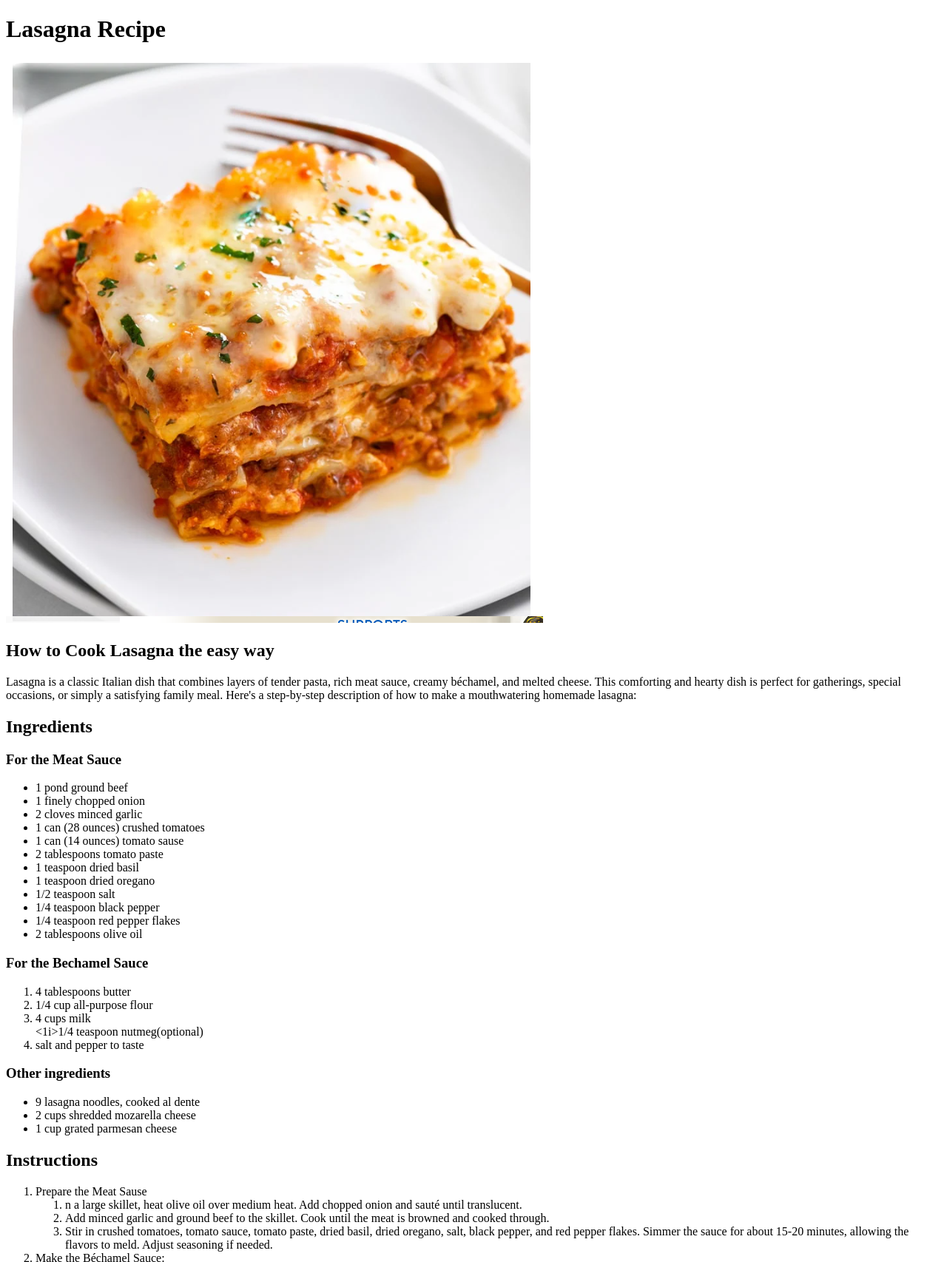
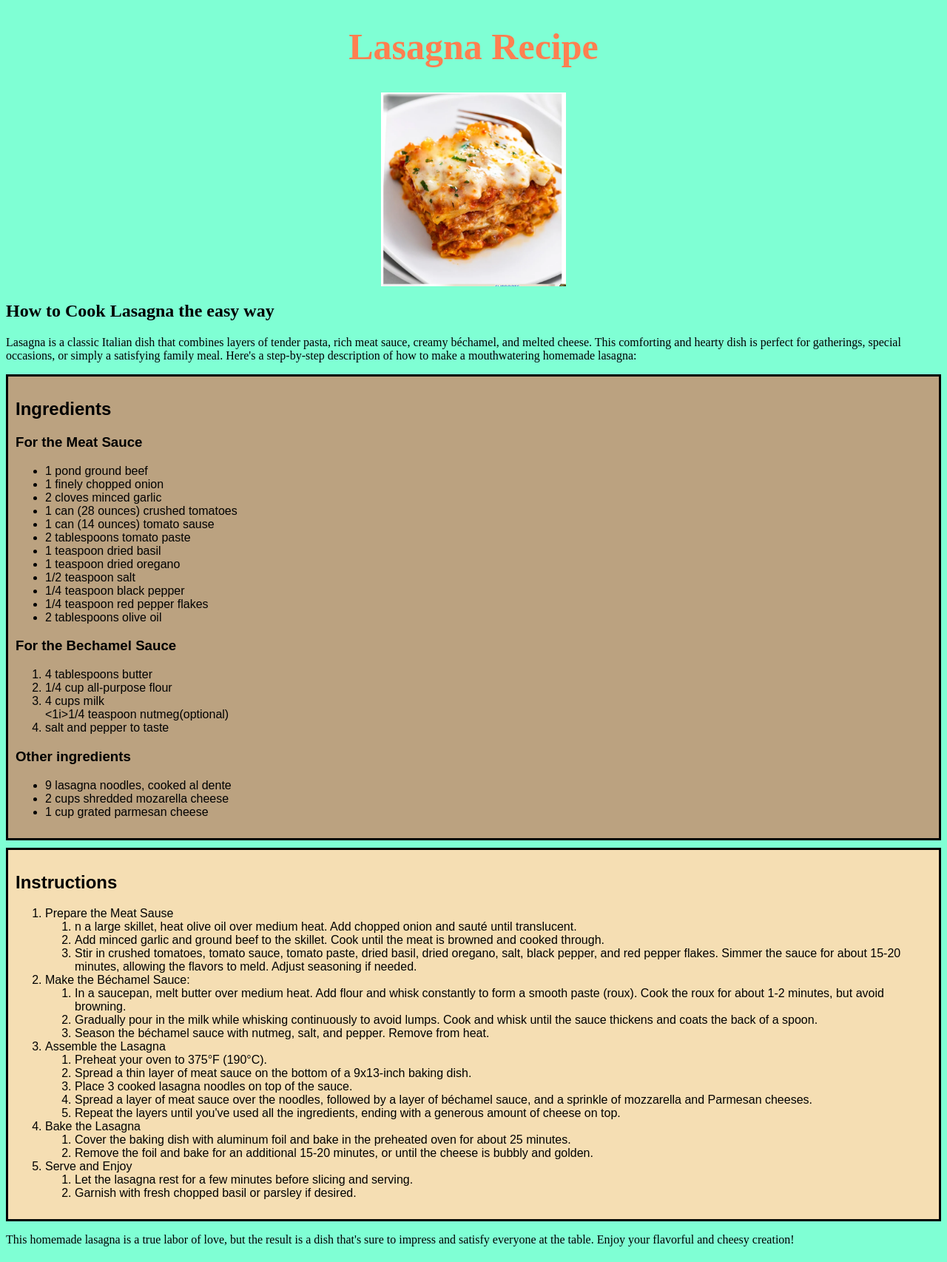
Before and after one commit to abelgcaguioa/odin-recipes, a plain HTML site: page recipes/lasagna.html in a window 1280 px wide. Shown: the top 1706 px of the page at 74% size. Drawn offline with Linux system fonts and the light colour scheme.

Commit message:
Added styling
Added css file to style the pages

```diff
--- a/recipes/lasagna.html
+++ b/recipes/lasagna.html
@@ -4,14 +4,16 @@
     <meta charset="UTF-8">
     <meta name="viewport" content="width=device-width, initial-scale=1.0">
     <title>Lasagna Recipe</title>
+    <link rel="stylesheet" href="../style.css">
 </head>
 <body>
     <h1>Lasagna Recipe</h1>
-    <img src="../images/lasagna.PNG" alt="Lasagna">
+    <div class="lasagnablock"><img  class="lasagnapic"src="../images/lasagna.PNG"  alt="Lasagna"></div>
     <h2>How to Cook Lasagna the easy way</h2>
     <p>Lasagna is a classic Italian dish that combines layers of tender pasta, rich meat sauce, creamy béchamel, and melted cheese. This comforting and hearty dish is perfect for gatherings, special occasions, or simply a satisfying family meal. Here's a step-by-step description of how to make a mouthwatering homemade lasagna:
     </p>
-    <h2>Ingredients</h2>
+    <div class="ingredients">
+      <h2>Ingredients</h2>
     <h3>For the Meat Sauce</h3>
       <ul>
         <li>1 pond ground beef</li>
@@ -41,7 +43,9 @@
         <li>2 cups shredded mozarella cheese</li>
         <li>1 cup grated parmesan cheese</li>
       </ul>
-    <h2>Instructions</h2>
+      </div>
+    <div class="instructions">
+      <h2>Instructions</h2>
       <ol>
         <li>Prepare the Meat Sause</li>
           <ol>
@@ -82,6 +86,7 @@
             </li>
           </ol>
       </ol>
+      </div>
     <p>This homemade lasagna is a true labor of love, but the result is a dish that's sure to impress and satisfy everyone at the table. Enjoy your flavorful and cheesy creation!
     </p>
 </body>
--- /dev/null
+++ b/style.css
@@ -0,0 +1,57 @@
+.header {
+    margin-top: 15px;
+    font-size: 50px;
+    text-align: center;
+    font-weight: bolder;
+}
+.recipes {
+    color: blueviolet;
+    font-family: sans-serif;
+    font-size: 20px;
+    margin-top: 5px;
+    text-align: center;
+}
+.lasagna {
+    background-color: aqua;
+}
+.adobo {
+    background-color: chartreuse;
+}
+.adobo2 {
+    background-color: rgb(119, 80, 88);
+}
+body{
+    background-color: aquamarine;
+}
+h1{
+    text-align: center;
+    font-size: 50px;
+    color: coral;
+}
+.lasagnapic {
+    height:auto;
+    width: 250px;
+
+}
+.lasagnablock {
+    display: flex;
+    justify-content: center;
+    align-content: center;
+}
+.ingredients{
+    display: block;
+    border-style: solid;
+    border-color: black;
+    padding: 10px;
+    background-color: rgb(187, 162, 128);
+    font-family: sans-serif, 'Times New Roman', Times, serif;
+}
+.instructions {
+    margin-top: 10px;
+    display: block;
+    border-style:solid ;
+    border-color: black;
+    padding: 10px;
+    background-color: wheat;
+    font-family: sans-serif;
+}
```
Also changed, not shown: index.html (+5 -4 lines), 1 other file.
